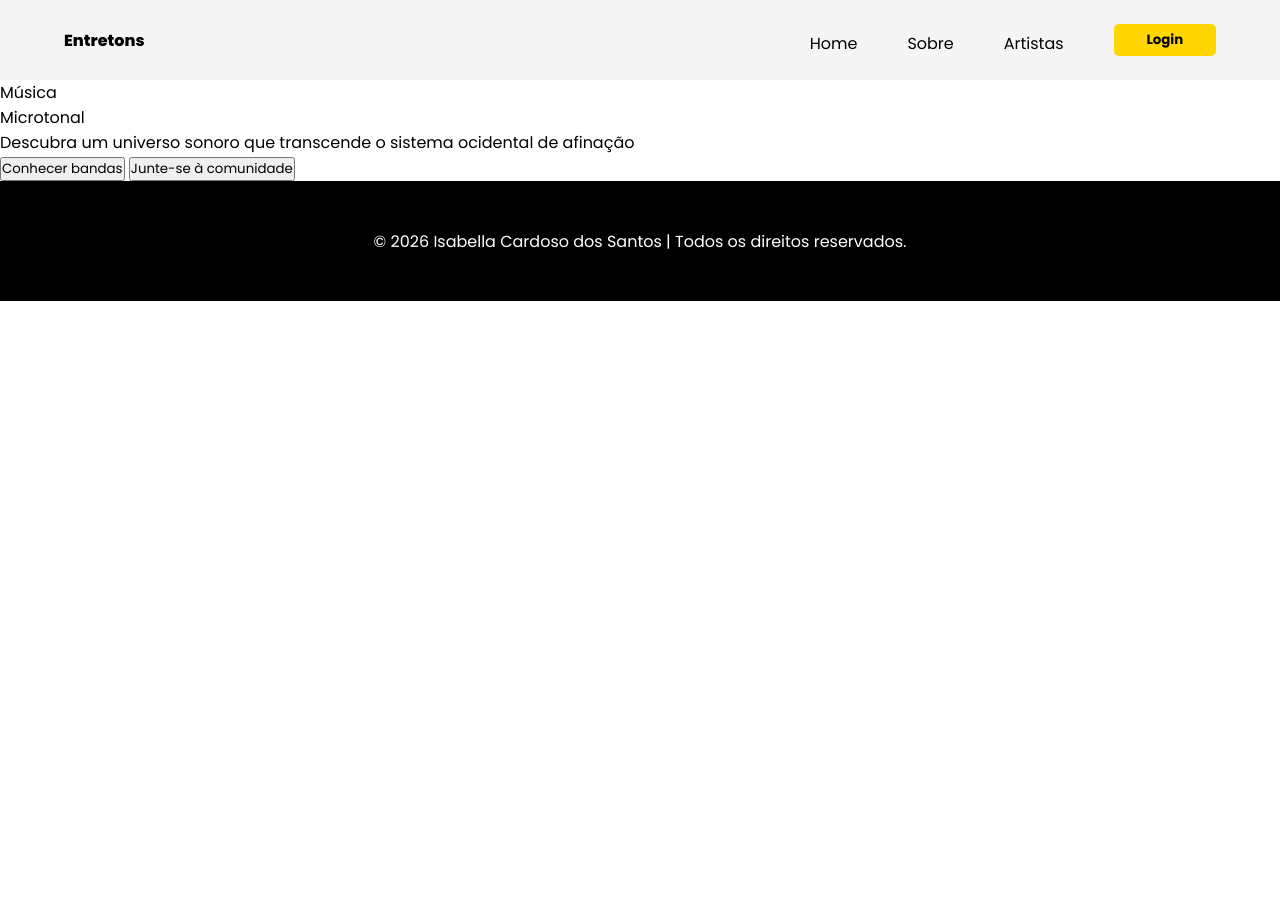
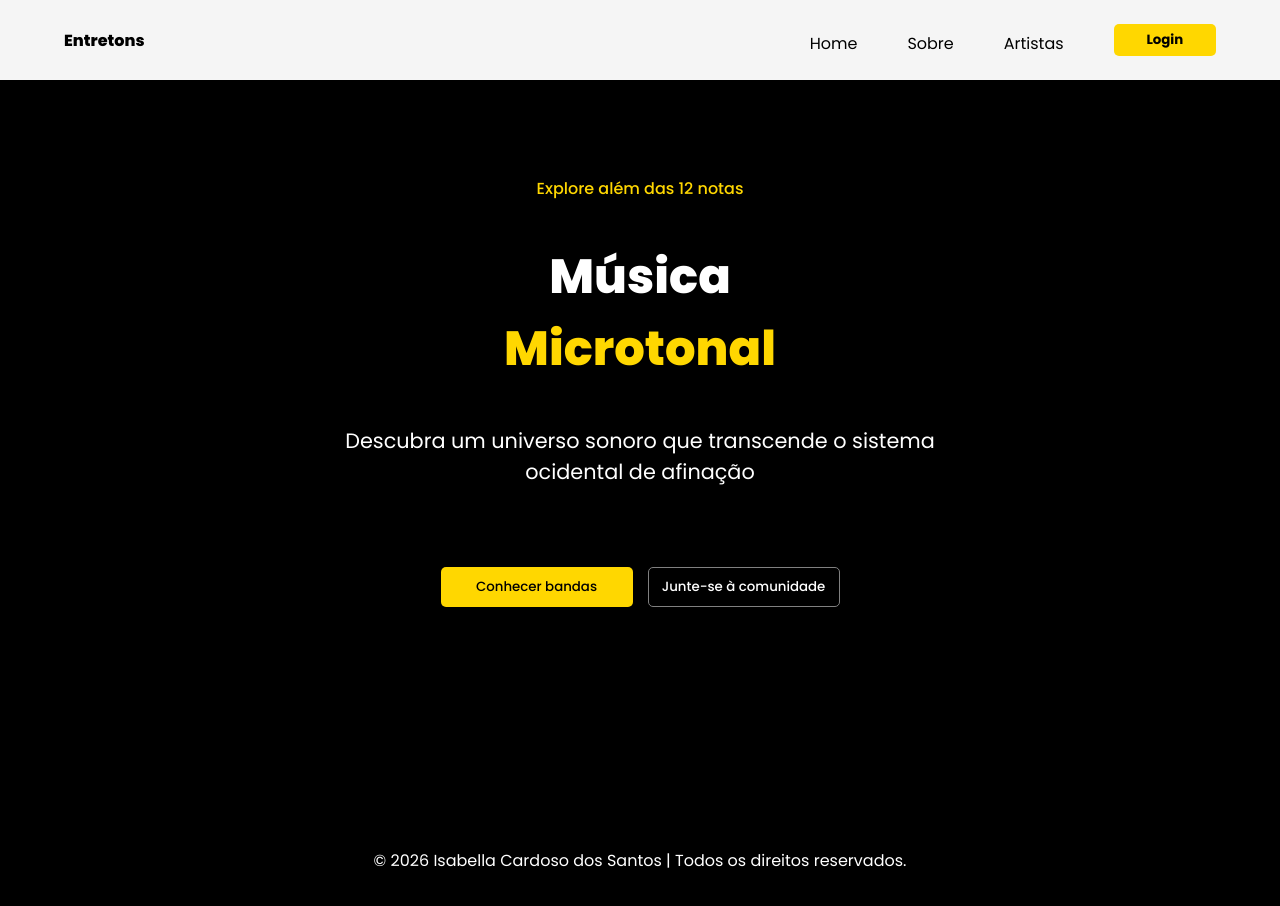
Before and after one commit to isacardosods/microtonal-music-blog, a website: page index.html in a window 1280 px wide. Before the commit the page ends 800 px from the top, so only its background shows below. Drawn offline with Linux system fonts and the light colour scheme; a web font is replaced by a local one.

Commit message:
feat: add parte principal da home e add arquivo css específico da home

```diff
--- /dev/null
+++ b/home.css
@@ -0,0 +1,84 @@
+main {
+    width: 100%;
+    height: 90vh;
+    display: flex;
+    background-color: #000000;
+    justify-content: center;
+}
+
+.container {
+    display: flex;
+    flex-direction: column;
+    align-items: center;
+}
+
+.text-box {
+    display: flex;
+    justify-content: center;
+    align-items: center;
+    flex-direction: column;
+}
+
+.text-box .little-info {
+    text-align: center;
+    color: #FFD700;
+    font-weight: 500;
+    font-size: 1em;
+    margin-top: 12vh;
+}
+
+.text-box .title {
+    text-align: center;
+    margin-top: 5vh;
+}
+
+.text-box .title p {
+    color: #fff;
+    font-size: 3em;
+    font-weight: 800;
+}
+
+.text-box .title span {
+    color: #FFD700;
+    font-size: 3em;
+    font-weight: 800;
+}
+
+.text-box .descricao {
+    text-align: center;
+    width: 80%;
+    color: #fff;
+    font-size: 1.3em;
+    margin-top: 5vh;
+}
+
+.buttons {
+    display: flex;
+    justify-content: center;
+    width: 100%;
+    margin-top: 10vh;
+    gap: 15px;
+}
+
+.banda {
+    background-color: #FFD700;
+    border: none;
+}
+
+.comunidade {
+    border: 1px solid gray;
+    background-color: transparent;
+    color: white;
+}
+
+.btn {
+    display: flex;
+    justify-content: center;
+    align-items: center;
+    padding: 10px;
+    width: 15vw;
+    height: 5vh;
+    border-radius: 5px;
+    font-weight: 500;
+    cursor: pointer;
+}
--- a/index.html
+++ b/index.html
@@ -5,6 +5,7 @@
     <meta charset="UTF-8">
     <meta name="viewport" content="width=device-width, initial-scale=1.0">
     <link rel="stylesheet" href="global.css">
+    <link rel="stylesheet" href="home.css">
     <title>Entretons | Home</title>
 </head>
 
@@ -26,15 +27,16 @@
     <main>
         <div class="container">
             <div class="text-box">
-                <span class="little-info"></span>
+                <span class="little-info">Explore além das 12 notas</span>
                 <div class="title">
-                    <p>Música</p><span>Microtonal</span>
+                    <p>Música</p>
+                    <span>Microtonal</span>
                 </div>
                 <p class="descricao">Descubra um universo sonoro que transcende o sistema ocidental de afinação</p>
             </div>
             <div class="buttons">
-                <button class="banda">Conhecer bandas</button>
-                <button class="comunidade">Junte-se à comunidade</button>
+                <button class="banda btn">Conhecer bandas</button>
+                <button class="comunidade btn">Junte-se à comunidade</button>
             </div>
         </div>
     </main>
```
